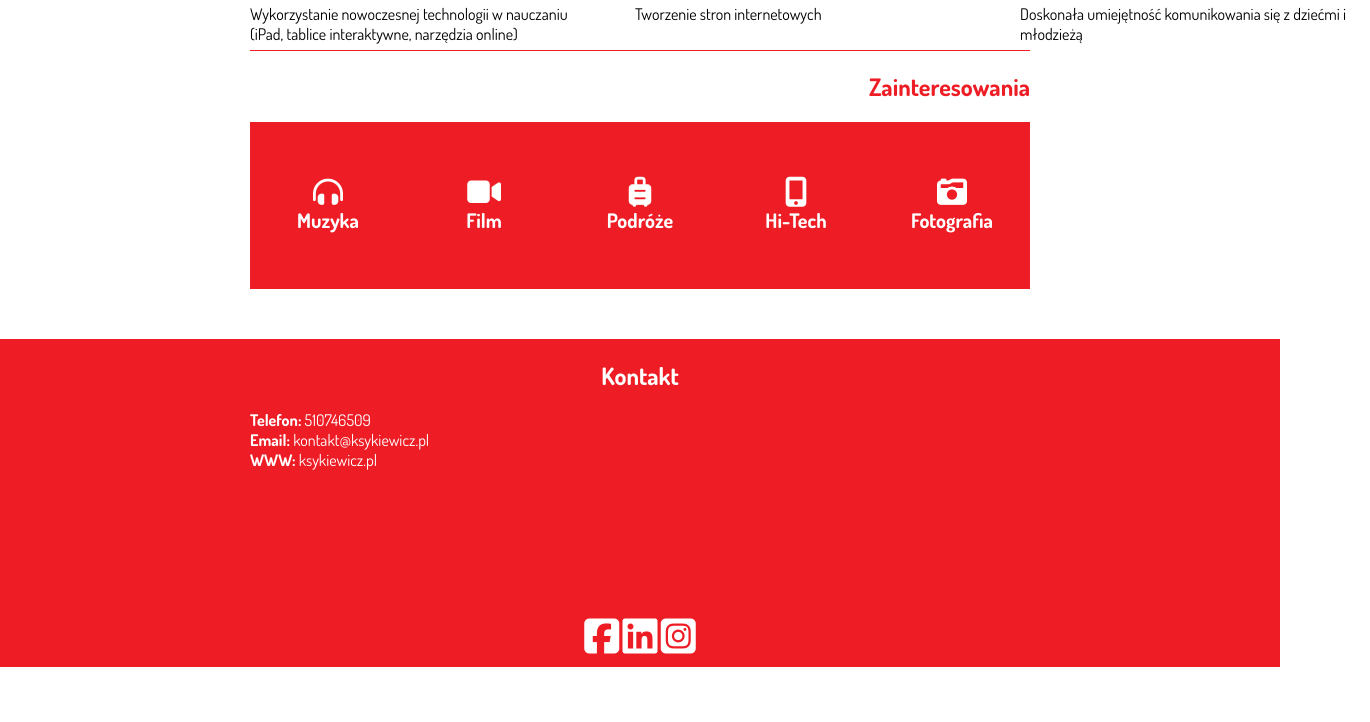
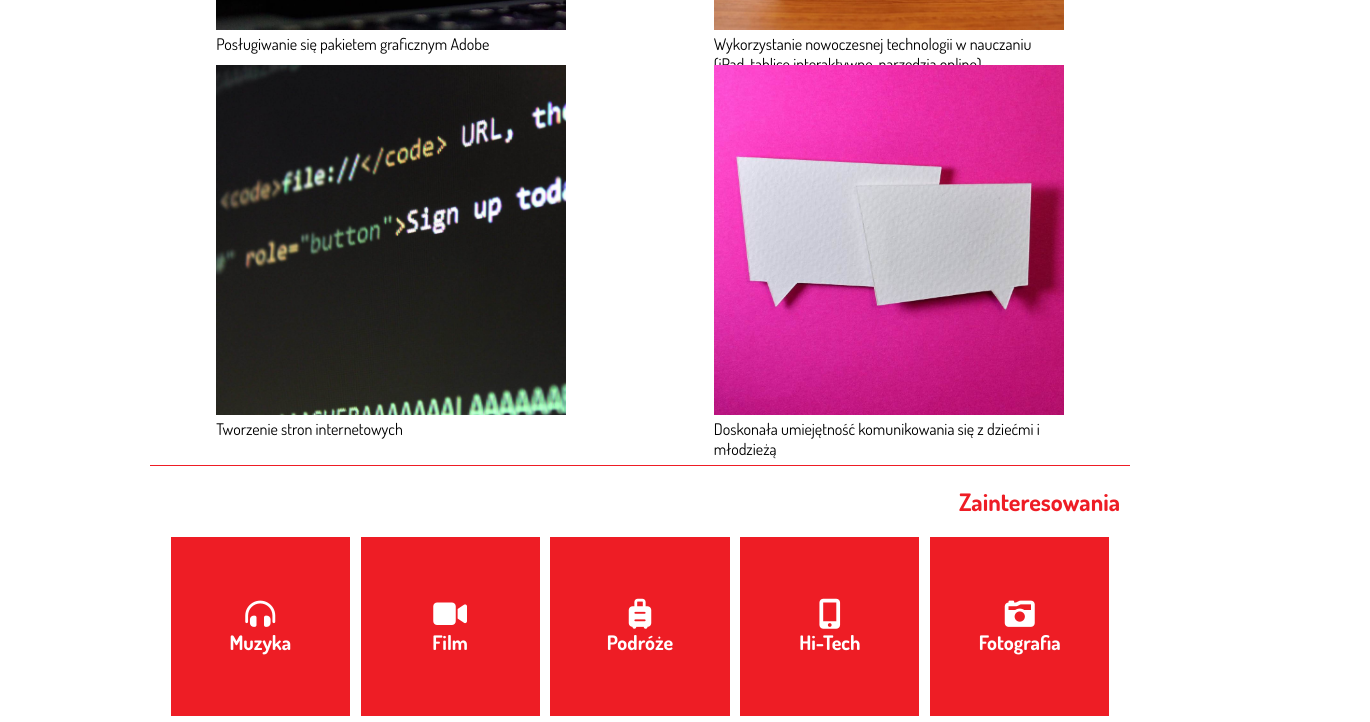
Before and after one commit to DamianoCode/kacper_cv, a website: page index.html in a window 1280 px wide. Shown: the part 2818-3540 px from the top of the page, 1370 px wide, since content can reach past the window. Before the commit the page ends 3486 px from the top, so only its background shows below. Drawn offline with nearby package versions, Linux system fonts and the light colour scheme.

Commit message:
Fix responsive issues

```diff
--- a/CSS/styles.scss
+++ b/CSS/styles.scss
@@ -4,6 +4,7 @@ $second-color: #fff;
 $main-color: #ee1d25;
 
 body{
+   overflow-x: hidden;
    margin: 0;
    padding: 0;
    height: 100%;
@@ -22,6 +23,7 @@ p{
     @media screen and (max-width:1820px){
         justify-content: center;
         align-items: center;
+        margin-bottom: 70px;
     }
     .banner__content{
         display: flex;
@@ -40,8 +42,11 @@ p{
                 height: 60px;
                 width: 40vw;
                 @media screen and (max-width:1820px){
-                width: 60vw;
+                width: 65vw;
                 text-align: center;
+                }
+                @media screen and (max-width:400px){
+                width: 80vw;
                 }
                 h1{
                 @media screen and (max-width:1820px){
@@ -105,8 +110,13 @@ p{
 }
 .segment{
     margin: 0 250px 50px 250px;
+    @media screen and (max-width:1750px){
+        margin: 0 150px 50px 150px;
+        padding: 0 10px 0 10px;
+    }
     @media screen and (max-width:1200px){
         margin: 0 0 50px 0;
+        padding: 0 10px 0 10px;
     }
     border-top: 1px solid $main-color;
     .segment__element{
@@ -115,7 +125,7 @@ p{
     .segment__grid{
         display: grid;
         grid-template-columns: 1fr 1fr 1fr;
-        @media screen and (max-width:1200px){
+        @media screen and (max-width:1620px){
         -ms-grid-columns: 1fr 1fr;
         grid-template-columns: 1fr 1fr;
         }
@@ -128,11 +138,19 @@ p{
         justify-items: center;
         .segment__grid--box{
             //margin: auto;
+            @media screen and (max-width:400px){
+                width: 300px;
+                height: 300px;
+                // img{
+                // max-width:100%;
+                // height:auto;
+                // }
+            }
             width: 350px;
             height: 350px;
             img{
-                height: 350px;
-                width: 350px;
+                max-width:100%;
+                height:auto;
             }
         }
     }
@@ -170,11 +188,23 @@ p{
     justify-content: space-between;
     width: 100%;
     height: 75%;
+    .footer__text{
+    height: 60%;
+    width: 100%;
+    display: flex;
+    flex-direction: column;
+    justify-content: space-evenly;
+    text-align-last: center;
+    }
     .footer__socialmedia{
-    display: inline-block;
+    display: inline-flex;
+    -ms-flex-item-align: center;
+    -ms-grid-row-align: center;
     align-self: center;
+    justify-content: space-between;
+    width: 200px;
         i{
-        font-size: 40px;
+        font-size: 30px;
         }
     }
     }
@@ -185,6 +215,9 @@ p{
 .slider{
     display: flex;
     flex-direction: row;
+    @media screen and (max-width:960px){
+        flex-wrap: wrap;
+    }
     justify-content: space-evenly;
     div:nth-child(1){
         background-color:$main-color;
@@ -212,8 +245,17 @@ p{
         justify-content: center;
         align-items: center;
         color: white;
-        width: 13vw;
-        height: 13vw;
+        @media screen and (max-width:960px){
+        width: 20vw;
+        height: 20vw;
+        margin-bottom: 35px;
+        }
+        @media screen and (max-width:400px){
+        width: 24vw;
+        height: 24vw;
+        }
+        width: 14vw;
+        height: 14vw;
         i{
             font-size: 30px;
         }
--- a/index.html
+++ b/index.html
@@ -127,15 +127,15 @@
                 <h2>Kontakt</h2>
             </div>
             <div class="footer__container">
-                <div>
+                <div class="footer__text">
                     <p><b>Telefon:</b> 510746509</p>
                     <p><b>Email:</b> kontakt@ksykiewicz.pl</p>
                     <p><b>WWW:</b> ksykiewicz.pl</p>
                 </div>
                 <div class="footer__socialmedia">
-                    <a href=""><i class="fab fa-facebook-square secondcolor__text"></i></a>
-                    <a href=""><i class="fab fa-linkedin secondcolor__text"></i></a>
-                    <a href=""><i class="fab fa-instagram-square secondcolor__text"></i></a>
+                    <a href="https://www.facebook.com/ksykiewicz/"><i class="fab fa-facebook-square secondcolor__text"></i></a>
+                    <a href="https://www.linkedin.com/in/kacperksykiewicz/"><i class="fab fa-linkedin secondcolor__text"></i></a>
+                    <a href="https://www.instagram.com/kacper_ksykiewicz/"><i class="fab fa-instagram-square secondcolor__text"></i></a>
                 </div>
             </div>
         </div>
```
Also changed, not shown: CSS/styles.css, README.md, 1 other file.
